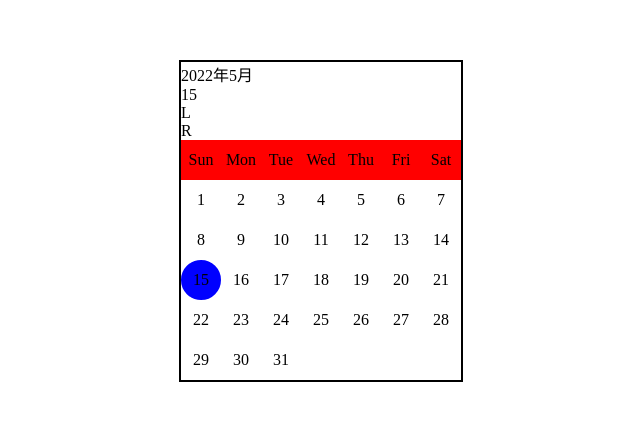
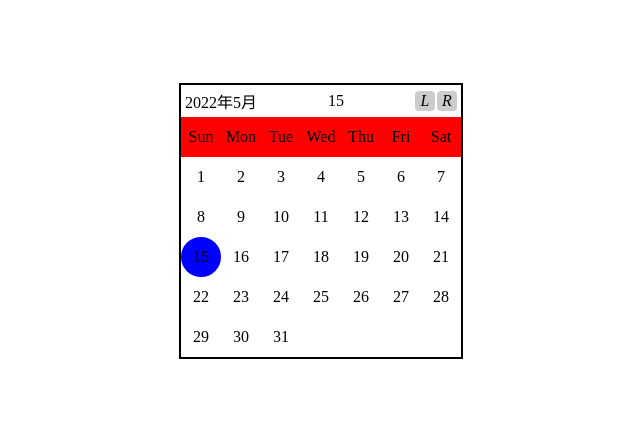
Before and after one commit to daixusheng/projects, a plain HTML site: page calendar/index.html in a window 1280 px wide. Shown: the part 179-600 px from the top of the page, without its empty margins (319-959 px from the left). Drawn offline with Linux system fonts and the light colour scheme.

Commit message:
calendar

```diff
--- a/calendar/index.css
+++ b/calendar/index.css
@@ -9,6 +9,36 @@
 #calendar {
   width: 280px;
   border: 2px solid #000;
+
+  user-select: none;
+}
+
+.calendar-header {
+  display: flex;
+  justify-content: space-between;
+  align-items: center;
+
+  padding: 4px;
+}
+
+.arrow {
+  display: flex;
+}
+
+.arrow .left,
+.arrow .right {
+  border-radius: 4px;
+
+  width: 20px;
+  height: 20px;
+
+  background-color: #ccc;
+
+  line-height: 20px;
+  text-align: center;
+}
+.arrow .right {
+  margin-left: 2px;
 }
 
 .title,
--- a/calendar/index.html
+++ b/calendar/index.html
@@ -14,9 +14,9 @@
       <div class="calendar-header">
         <div class="year"></div>
         <div class="today"></div>
-        <div>
-          <div class="lastMonth">L</div>
-          <div class="nextMonth">R</div>
+        <div class="arrow">
+          <i class="left lastMonth">L</i>
+          <i class="right nextMonth">R</i>
         </div>
       </div>
       <ul class="title">
```
